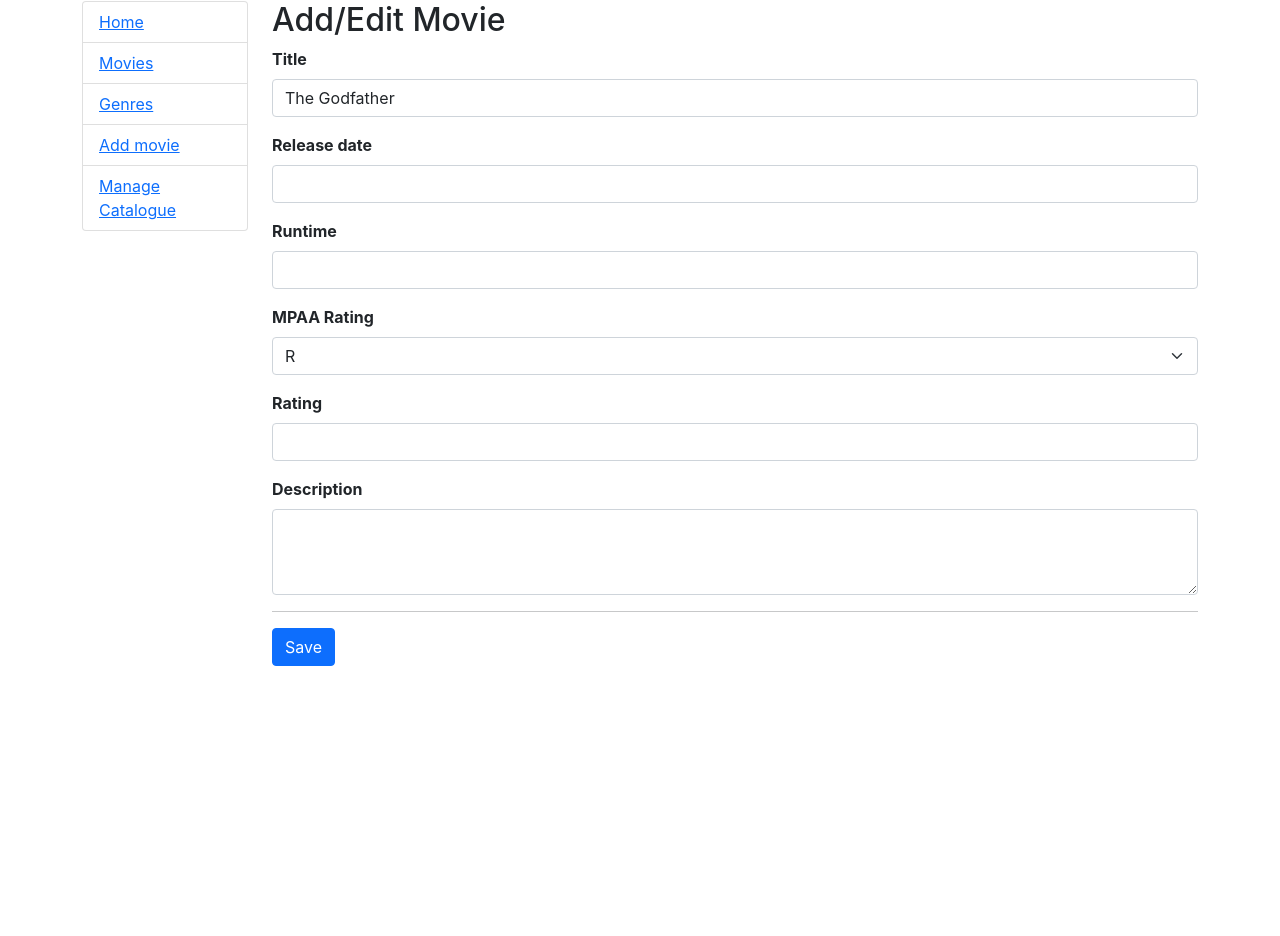
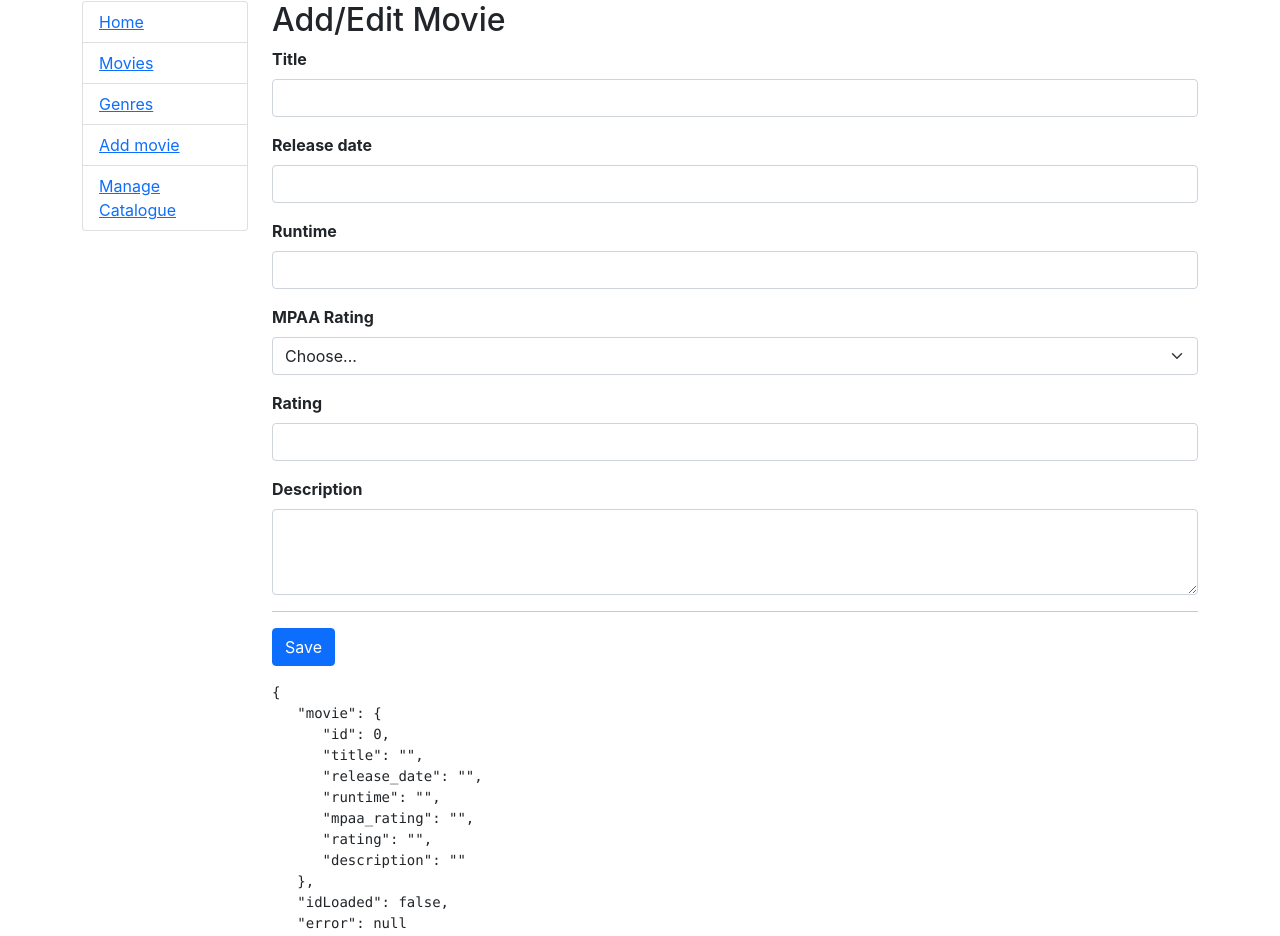
Before and after one commit to konan0802/working-with-react-and-go, a React (Create React App) app in the folder go-movies/: page /admin/add in a window 1280 px wide. Shown: the part 88-1024 px from the top of the page. Before the commit the page ends 800 px from the top, so only its background shows below. Built offline with nearby package versions, Linux system fonts and the light colour scheme.

Commit message:
add: form

```diff
--- a/go-movies/src/components/EditMovie.js
+++ b/go-movies/src/components/EditMovie.js
@@ -8,38 +8,69 @@
         error:  null,
     }
 
+    constructor(props) {
+        super(props);
+        this.state = {
+            movie: {
+                id: 0,
+                title: "",
+                release_date: "",
+                runtime: "",
+                mpaa_rating: "",
+                rating: "",
+                description: "",
+            },
+            idLoaded: false,
+            error: null,
+        }
+        this.handleChange = this.handleChange.bind(this);
+        this.handleSubmit = this.handleSubmit.bind(this);
+    }
+
+    handleSubmit = (evt) => {
+        console.log("Form was submitted");
+        evt.preventDefault();
+    }
+
+    handleChange = (evt) => {
+        let value = evt.target.value;
+        let name = evt.target.name;
+        this.setState((prevState) => ({
+            movie: {
+                ...prevState.movie,
+                [name]: value,
+            }
+        }))
+    }
+
     componentDidMount() {
-        this.setState({
-            movie: {
-                title: "The Godfather",
-                mpaa_rating: "R",
-            }
-        });
+
     }
 
     render() {
-        let {movie} = this.state;
+        let { movie } = this.state;
         return(
             <Fragment>
                 <h2>Add/Edit Movie</h2>
                 <he />
-                <form method="post">
+                <form onSubmit={this.handleSubmit}>
+                    <input type="hidden" name="id" id="id" value={movie.id} onChange={this.handleChange}/>
                     <div className="mb-3">
-                        <label for="title" className="form-label">Title</label>
-                        <input type="text" className="form-control" id="title" name="title" value={movie.title}/>
+                        <label htmlFor="title" className="form-label">Title</label>
+                        <input type="text" className="form-control" id="title" name="title" value={movie.title} onChange={this.handleChange}/>
                     </div>
                     <div className="mb-3">
-                        <label for="release_date" className="form-label">Release date</label>
-                        <input type="text" className="form-control" id="release_date" name="release_date" value={movie.release_date}/>
+                        <label htmlFor="release_date" className="form-label">Release date</label>
+                        <input type="text" className="form-control" id="release_date" name="release_date" value={movie.release_date} onChange={this.handleChange}/>
                     </div>
                     <div className="mb-3">
                         <label for="runtime" className="form-label">Runtime</label>
-                        <input type="text" className="form-control" id="runtime" name="runtime" value={movie.release_date}/>
+                        <input type="text" className="form-control" id="runtime" name="runtime" value={movie.runtime} onChange={this.handleChange}/>
                     </div>
                     <div className="mb-3">
-                        <label for="mpaa-rating" className="form-label">MPAA Rating</label>
-                        <select className="form-select" value={movie.mpaa_rating}>
-                        <option className="form-select" value="G">Choose...</option>
+                        <label htmlFor="mpaa_rating" className="form-label">MPAA Rating</label>
+                        <select name="mpaa_rating" className="form-select" value={movie.mpaa_rating} onChange={this.handleChange}>
+                            <option className="form-select">Choose...</option>
                             <option className="form-select" value="G">G</option>
                             <option className="form-select" value="PG">PG</option>
                             <option className="form-select" value="PG14">PG14</option>
@@ -48,12 +79,12 @@
                         </select>
                     </div>
                     <div className="mb-3">
-                        <label for="rating" className="form-label">Rating</label>
-                        <input type="text" className="form-control" id="rating" name="rating" value={movie.rating}/>
+                        <label htmlFor="rating" className="form-label">Rating</label>
+                        <input type="text" className="form-control" id="rating" name="rating" value={movie.rating} onChange={this.handleChange}/>
                     </div>
                     <div className="mb-3">
-                        <label for="description" className="form-label">Description</label>
-                        <textarea className="form-control" id="description" name="description" rows="3">{movie.description}</textarea>
+                        <label htmlFor="description" className="form-label">Description</label>
+                        <textarea className="form-control" id="description" name="description" rows="3" onChange={this.handleChange} value={movie.value}/>
                     </div>
 
                     <hr />
@@ -61,6 +92,11 @@
                     <button className="btn btn-primary">Save</button>
 
                 </form>
+
+                <div className="mt-3">
+                    <pre>{JSON.stringify(this.state, null, 3)}</pre>
+                </div>
+
             </Fragment>
         )
     }
```
